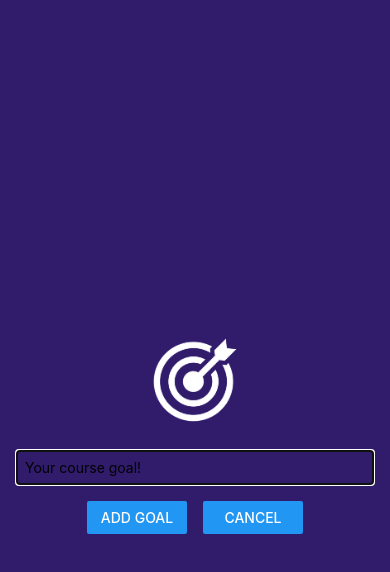
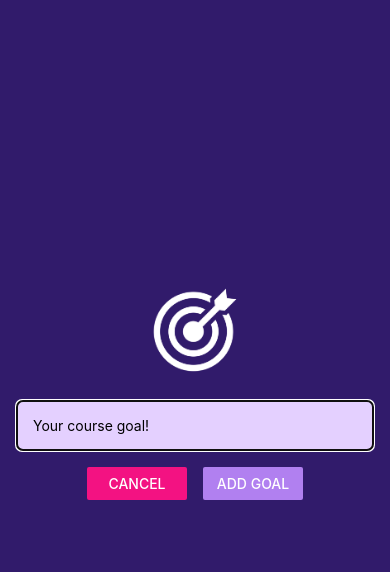
Before and after one commit to alexvlasov182/list-of-goals, a React Native app: screen / in a window 390 px wide. Both pictures are taken after a click on the button "ADD NEW GOAL". Shown: the top 572 px of the page. Built offline with nearby package versions, Linux system fonts and the light colour scheme.

Commit message:
App Fnishing Touches

```diff
--- a/App.js
+++ b/App.js
@@ -1,5 +1,6 @@
 import { useState } from "react";
 import { StyleSheet, View, FlatList, Button, Image } from "react-native";
+import { StatusBar } from "expo-status-bar";
 
 import GoalItem from "./components/GoalItem";
 import GoalInput from "./components/GoalInput";
@@ -32,10 +33,12 @@
   }
 
   return (
+    <>
+      <StatusBar style="light" />
       <View style={styles.appContainer}>
         <Button
           title="Add new goal"
-        color="#5e0acc"
+          color="#b180f0"
           onPress={startAddGoalHandler}
         />
         <GoalInput
@@ -61,6 +64,7 @@
           />
         </View>
       </View>
+    </>
   );
 }
 
--- a/app.json
+++ b/app.json
@@ -6,13 +6,14 @@
     "orientation": "portrait",
     "icon": "./assets/icon.png",
     "userInterfaceStyle": "light",
+    "backgroundColor": "#1e085a",
     "splash": {
       "image": "./assets/splash.png",
-      "resizeMode": "contain",
-      "backgroundColor": "#ffffff"
+      "resizeMode": "contain"
     },
     "ios": {
-      "supportsTablet": true
+      "supportsTablet": true,
+      "backgroundColor": "#1e085a"
     },
     "android": {
       "adaptiveIcon": {
--- a/components/GoalInput.js
+++ b/components/GoalInput.js
@@ -35,10 +35,10 @@
         />
         <View style={styles.buttonContainer}>
           <View style={styles.button}>
-            <Button title="Add Goal" onPress={addGoalHandler} />
+            <Button title="Cancel" onPress={props.onCancel} color="#f31282" />
           </View>
           <View style={styles.button}>
-            <Button title="Cancel" onPress={props.onCancel} />
+            <Button title="Add Goal" onPress={addGoalHandler} color="#b180f0" />
           </View>
         </View>
       </View>
@@ -54,7 +54,7 @@
     justifyContent: "center",
     alignItems: "center",
     padding: 16,
-
+    paddingBottom: 100,
     backgroundColor: "#311b6b",
   },
   image: {
@@ -64,9 +64,12 @@
   },
   textInput: {
     borderWidth: 1,
-    borderColor: "#cccccc",
+    borderColor: "#e4d0ff",
+    backgroundColor: "#e4d0ff",
+    color: "120438",
+    borderRadius: 6,
     width: "100%",
-    padding: 8,
+    padding: 16,
   },
   buttonContainer: {
     marginTop: 16,
--- a/components/GoalItem.js
+++ b/components/GoalItem.js
@@ -21,6 +21,7 @@
 const styles = StyleSheet.create({
   goalItem: {
     margin: 8,
+    padding: 16,
     borderRadius: 6,
     backgroundColor: "#5e0acc",
   },
```
Lines whose indentation alone changed are shown as unchanged.
